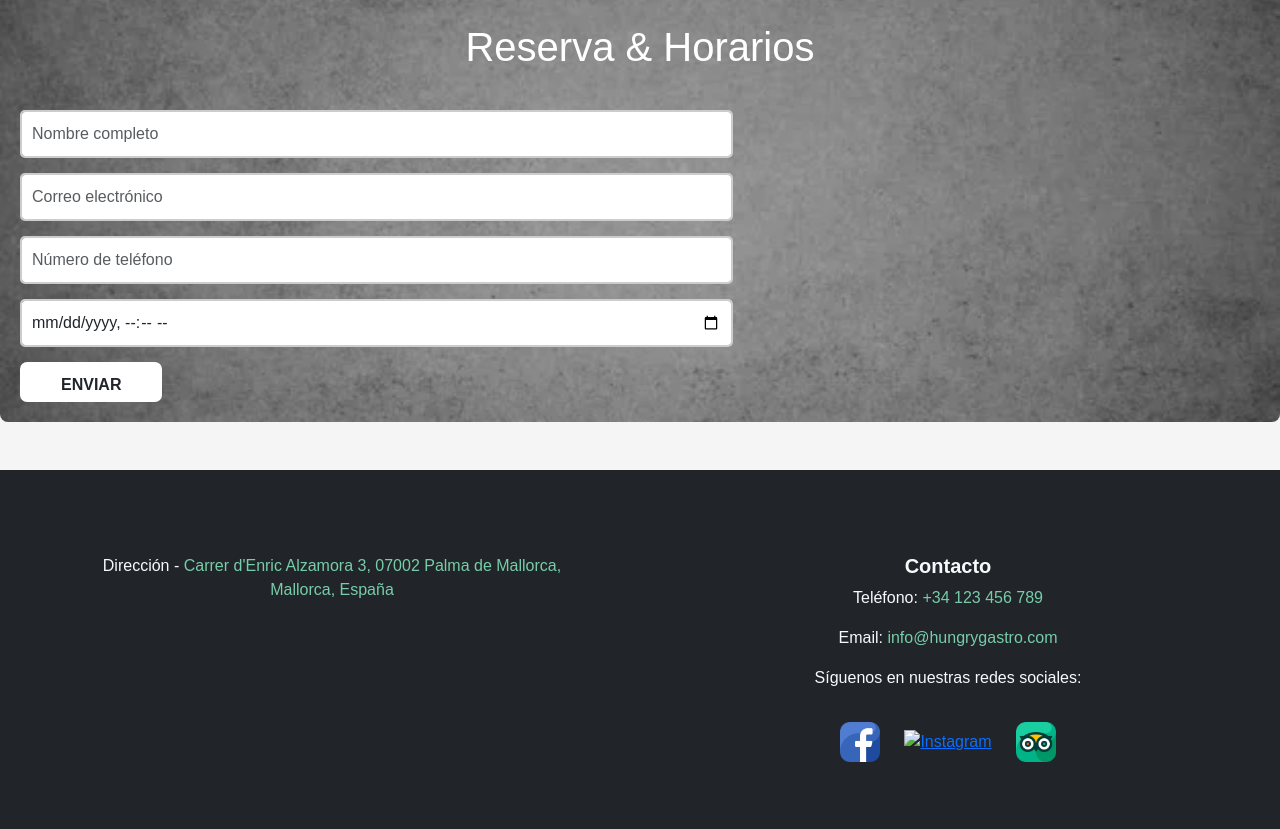
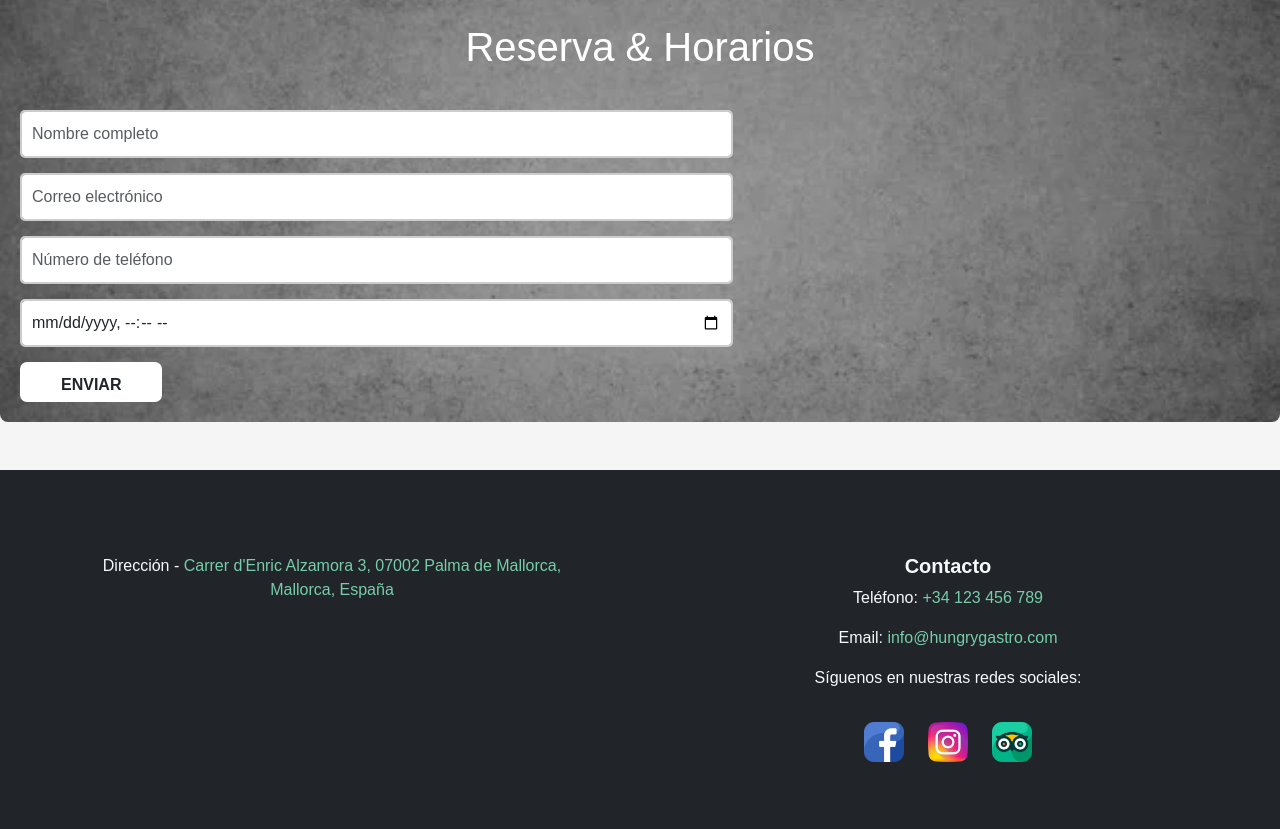
Before and after one commit to ccatala54/web_restaurant, a website built with Parcel: page index.html in a window 1280 px wide. Shown: the part 1365-2194 px from the top of the page. Built offline with nearby package versions, Linux system fonts and the light colour scheme; files whose address does not match are found by name.

Commit message:
mejorar rendimiento v15

```diff
--- a/index.html
+++ b/index.html
@@ -158,13 +158,13 @@
                     <div class="social-icons mb-3 pt-3 px-5">
 
                       <a href="https://www.facebook.com/people/Hungry-Gastro-Food-Bar/100052160184800/" target="_blank">
-                        <img src="img/facebook.webp" width="400" height="300" loading="lazy" class="social-icon" alt="Facebook">
+                        <img src="img/faceb.webp" width="400" height="300" loading="lazy" class="social-icon" alt="Facebook">
                       </a>
                       <a href="https://www.instagram.com/hungrygastrofoodbar/" target="_blank">
-                        <img src="img/instagram.webp" width="400" height="300" loading="lazy" class="social-icon" alt="Instagram">
+                        <img src="img/inst.webp" width="400" height="300" loading="lazy" class="social-icon" alt="Instagram">
                       </a>
                       <a href="https://www.tripadvisor.es/Restaurant_Review-g187463-d17253091-Reviews-Hungry_Gastro_Food_Bar-Palma_de_Mallorca_Majorca_Balearic_Islands.html" target="_blank">
-                        <img src="img/tripadvisor.webp" width="400" height="300" loading="lazy"  class="social-icon" alt="Tripadvisor">
+                        <img src="img/tripadv.webp" width="400" height="300" loading="lazy"  class="social-icon" alt="Tripadvisor">
                       </a>
 
                     </div>
```
Also changed, not shown: img - copia/ent-palomitaspol.jpeg (added), img - copia/ent-tartar.jpeg (added), img - copia/entr-carpaccio.jpeg (added), img - copia/entr-hungry.jpeg (added), img - copia/entrada.jpg (added), img - copia/facebook.png (added), img - copia/fondo2.png (added), img - copia/fondolog.png (added), img - copia/instagram.png (added), img - copia/ladrillos.png (added), img - copia/logo.png (added), img - copia/post-gundel.png (added), img - copia/princ-chuleton_vaca.jpeg (added), img - copia/princ-mariscos.jpeg (added), 4 more files.
